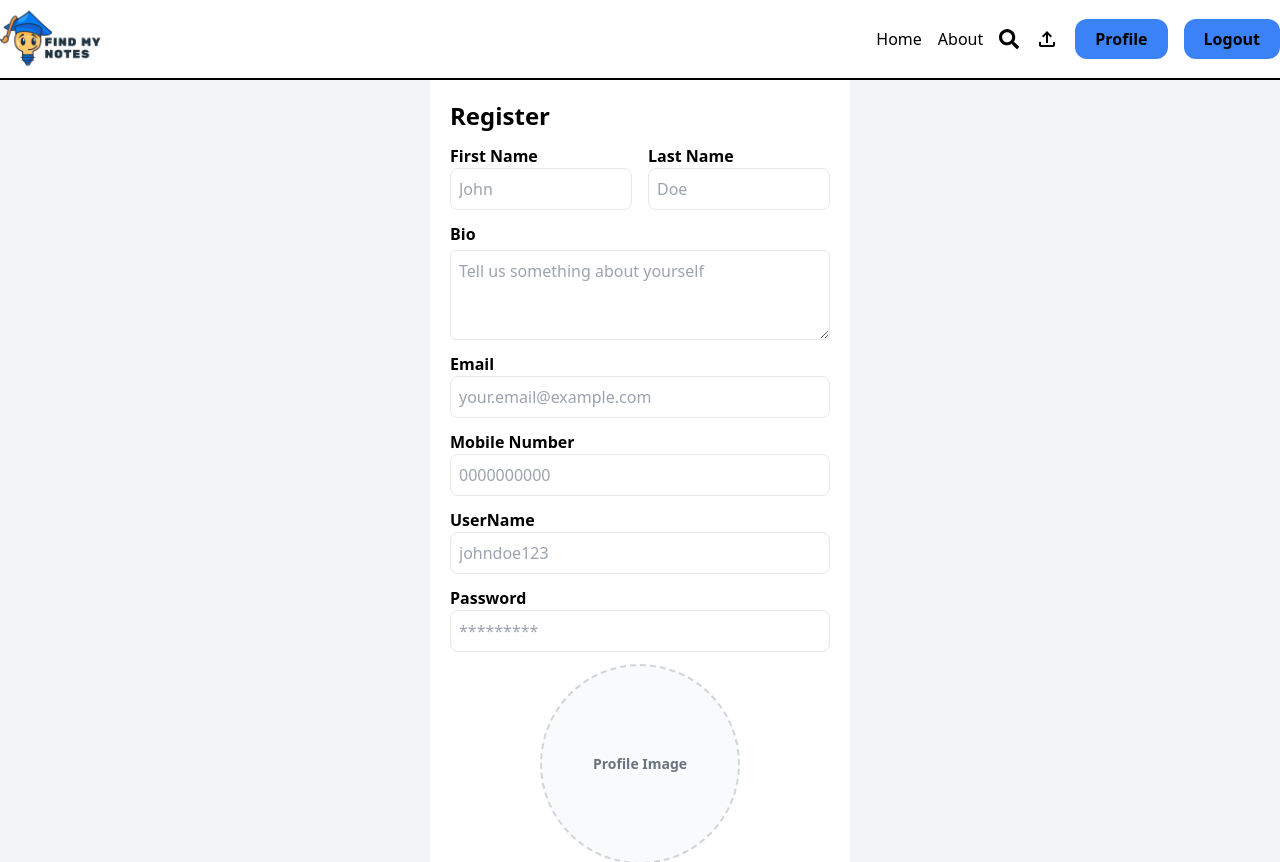
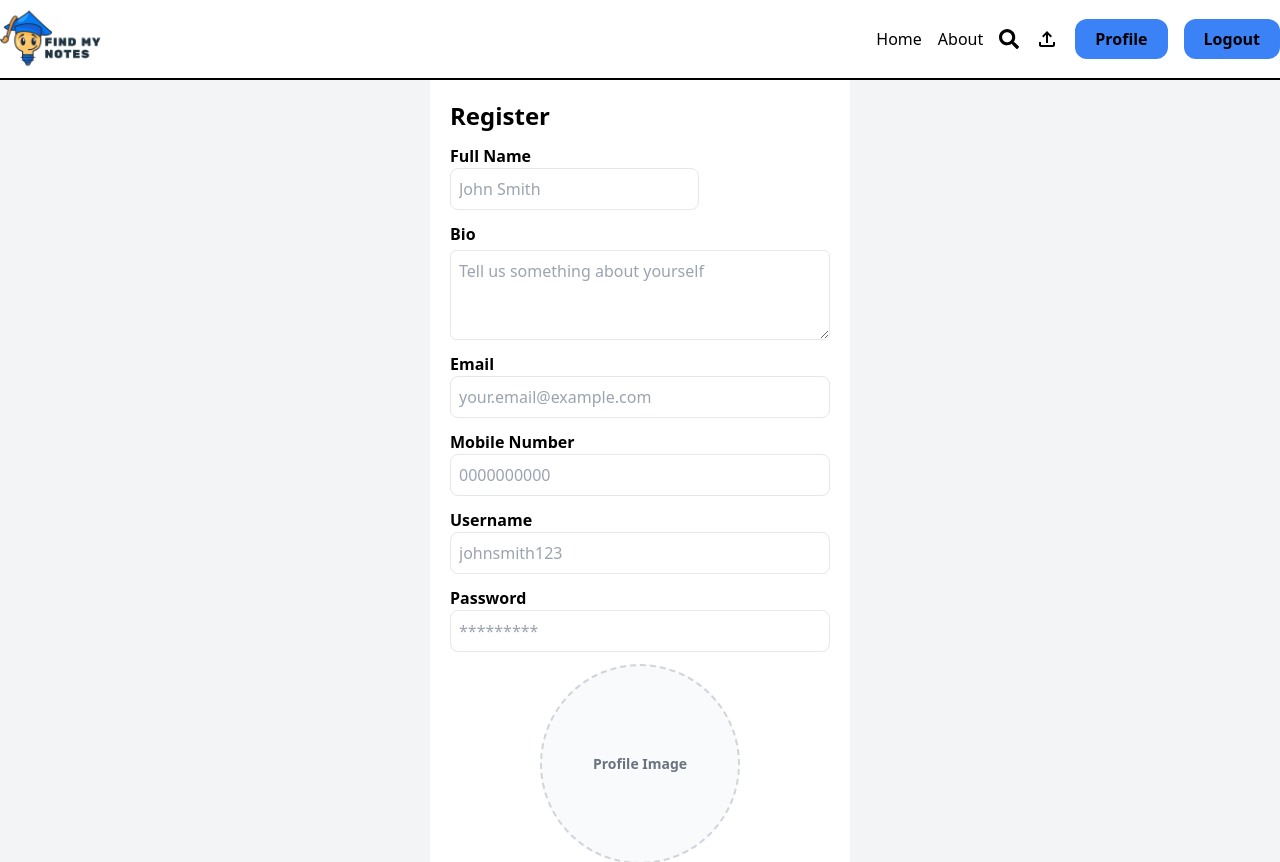
Before and after one commit to pshreyash11/FindMyNotes, a React (Vite) app in the folder client/: page /register in a window 1280 px wide. Shown: the top 862 px of the page. Built offline with nearby package versions, Linux system fonts and the light colour scheme.

Commit message:
register user frontend backend joined

```diff
--- a/client/package.json
+++ b/client/package.json
@@ -10,6 +10,7 @@
     "preview": "vite preview"
   },
   "dependencies": {
+    "axios": "^1.7.2",
     "react": "^18.3.1",
     "react-dom": "^18.3.1",
     "react-icons": "^5.2.1",
--- a/client/src/pages/Register.jsx
+++ b/client/src/pages/Register.jsx
@@ -1,42 +1,67 @@
 import React, { useState } from "react";
 import { Link } from "react-router-dom";
+import axios from "axios"
 
 const Register = () => {
   const [profilePreviewImage, setProfilePreviewImage] = useState("");
   const [profileImage, setProfileImage] = useState("");
-  const [firstName, setFirstName] = useState("");
-  const [lastName, setLastName] = useState("");
+  const [fullname, setFullname] = useState("");
   const [userMobile, setUserMobile] = useState("");
   const [userBio, setUserBio] = useState("");
   const [userEmail, setUserEmail] = useState("");
-  const [userName, setUserName] = useState("");
+  const [username, setUsername] = useState("");
   const [userPassword, setUserPassword] = useState("");
+
+
+
+  const registerUser = async (e)=>{
+    try {
+      e.preventDefault();
+      // prevent default because we want to stop reloading page while submitting.
+
+
+      const formData = new FormData();
+      formData.append("username", username);
+      formData.append("fullname", fullname);
+      formData.append("password", userPassword);
+      formData.append("email", userEmail);
+      formData.append("mobile", userMobile);
+      formData.append("bio", userBio);
+      formData.append("profileImage", profileImage);
+
+      const result = await axios.post(
+        "http://localhost:5000/api/v1/users/register",
+        formData,
+        {
+          headers: {
+            "Content-Type": "multipart/form-data",
+          },
+        },
+      );
+      console.log("Data: ", result);
+      alert("User Entry Saved in Database");
+
+    } catch (error) {
+        console.log("Failed to register user , error : ",error)
+    }
+  }
+
+
 
   return (
     <div className=" flex w-full items-center justify-center bg-[#f3f4f6]">
-      <form className="flex h-full w-full max-w-[420px] flex-col gap-3 bg-white p-5" >
+      <form className="flex h-full w-full max-w-[420px] flex-col gap-3 bg-white p-5" onSubmit={registerUser}>
         <h1 className="text-2xl font-black">Register</h1>
-        <div className="flex items-start justify-center gap-4" >
+        <div className="flex items-start justify-start" >
           <div className="flex flex-col items-start justify-center">
-            <label className="font-bold" htmlFor="firstName">First Name</label>
+            <label className="font-bold" htmlFor="fullname">Full Name</label>
             <input
               type="text"
-              id="firstName"
-              name="firstName"
+              id="fullname"
+              name="fullname"
               className="w-full rounded-lg border p-2 focus:border-blue-500  focus:outline-none"
-              placeholder="John"
-              onChange={(e) => setFirstName(e.target.value)}
-            />
-          </div>
-          <div className="flex flex-col items-start justify-center">
-            <label className="font-bold" htmlFor="lastName">Last Name</label>
-            <input
-              type="text"
-              id="lastName"
-              name="lastName"
-              className="w-full rounded-lg border p-2 focus:border-blue-500  focus:outline-none"
-              placeholder="Doe"
-              onChange={(e) => setLastName(e.target.value)}
+              placeholder="John Smith"
+              onChange={(e) => setFullname(e.target.value)}
             />
           </div>
         </div>
@@ -76,14 +101,14 @@ const Register = () => {
           />
         </div>
         <div className="flex flex-col items-start justify-center">
-          <label className="font-bold" htmlFor="userName">UserName</label>
+          <label className="font-bold" htmlFor="username">Username</label>
           <input
             type="text"
-            id="userName"
-            name="userName"
+            id="username"
+            name="username"
             className="w-full rounded-lg border p-2 focus:border-blue-500  focus:outline-none"
-            placeholder="johndoe123"
-            onChange={(e) => setUserName(e.target.value)}
+            placeholder="johnsmith123"
+            onChange={(e) => setUsername(e.target.value)}
           />
         </div>
         <div className="flex flex-col items-start justify-center">
@@ -103,7 +128,7 @@ const Register = () => {
             {profilePreviewImage == "" ? (
               <p className="text-sm font-bold text-gray-500">Profile Image</p>
             ) : (
-              <img  alt="" className="" />
+              <img  src={profilePreviewImage} alt="" className="" />
             )}
           </div>
           <label
```
Also changed, not shown: 1 other file (tests, documents, lock files or other folders).
